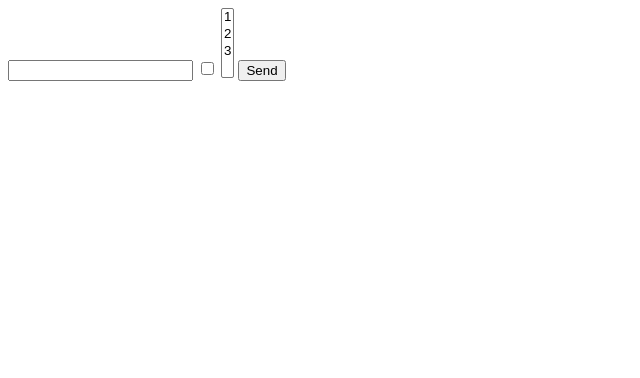
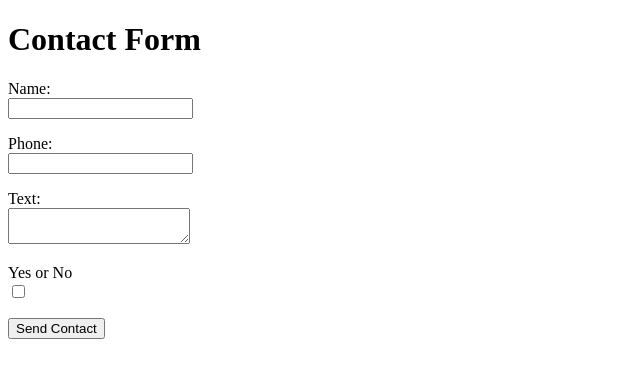
Before and after one commit to Ciborg666/PHP, a PHP site: page / in a window 1280 px wide. Shown: the top 378 px of the page, without its empty margins (0-640 px from the left). Run offline with PHP 8.4, Linux system fonts and the light colour scheme.

Commit message:
GET POST

```diff
--- a/template/tests.php
+++ b/template/tests.php
@@ -1,13 +1,46 @@
+<?php
+    $succes = false;
+    $contact_submit = $_POST['contact_form'] ?? '';
 
- <form meithod="POST" action="template/contact.php">
+    if($contact_submit == 'submited'){
 
-    <input type="text" name="name">
-    <input type="checkbox" name="yes">
-    <select name="number[]" multiple="">
-        <option value="1">1</option>
-        <option value="2">2</option>
-        <option value="3">3</option>
-    </select>
-    <button>Send</button>
+        $name = strip_tags(trim($_POST['name']));
+        $phone = strip_tags(trim($_POST['phone']));
+        $text = strip_tags(trim($_POST['text']));
+        $yes = strip_tags(trim($_POST['yes']));
+        $body = $name ."\n".$phone."\n".$text."\n".$yes;
 
-</form>
+        if($name == '' || $phone == '' || $text == ''){
+            $errors = "Заполните необходимые поля";
+        } else if(mb_strlen($name, 'utf-8') > 20){
+            $errors = "Имя не может быть длинне 20 символов";
+        } else {
+            mail('alexandr@gmail.com','Contact Message',$body);
+            $succes = true;
+
+        }
+    }
+
+?>
+
+<h1>Contact Form</h1>
+<style>
+    label {
+        width: 150px;
+        display: block;
+    }
+</style>
+
+<?php if($succes) {
+    echo "Форма успешно отправлена";
+} else {
+    if(isset($errors)) echo $errors;
+    ?>
+    <form method="post" action="">
+        <p><label for="name">Name:</label><input type="text" id="name" value="<?php if(isset($name)) echo $name; ?>" name="name"></p>
+        <p><label for="phone">Phone:</label><input type="text" id="phone" name="phone" value="<?php if(isset($phone)) echo $phone; ?>"></p>
+        <p><label for="text">Text:</label><textarea name="text" id="text" value="<?php if(isset($text)) echo $text; ?>"></textarea></p>
+        <p><label for="yes">Yes or No</label><input type="checkbox" id="yes" name="yes" value="<?php if(isset($yes) && $yes == 'on') echo "checked"; ?>"></p>
+        <button name="contact_form" value="submited">Send Contact</button>
+    </form>
+<?php } ?>
```
